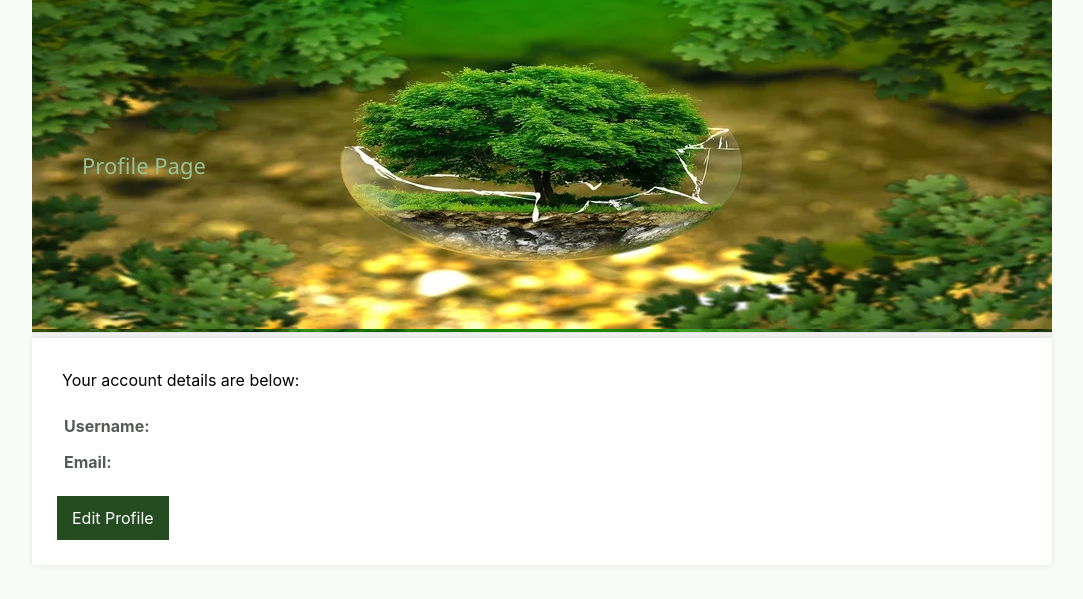
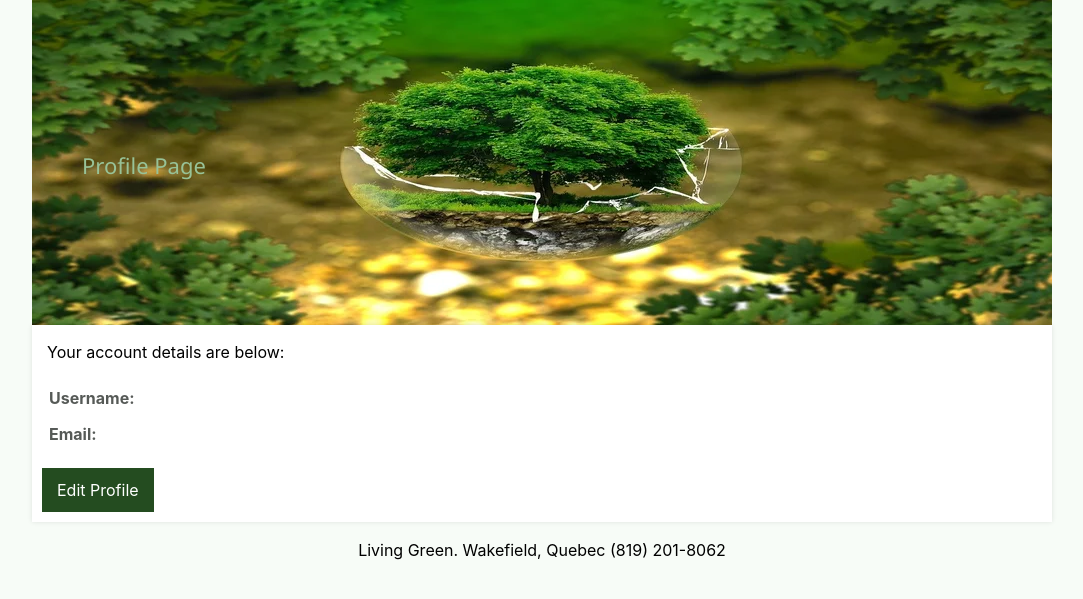
Before and after one commit to samiranooran/living-green, a Flask app: page /livinggreen/profile in a window 1280 px wide. Shown: the part 59-658 px from the top of the page, without its empty margins (98-1181 px from the left). Run offline with Flask 2, Linux system fonts and the light colour scheme; the visitor is signed in with stand-in values (Sample User, id 1); data that the repository does not hold is empty; some libraries are stand-ins or nearby versions.

Commit message:
added footer and edited css style

```diff
--- a/main.py
+++ b/main.py
@@ -25,7 +25,7 @@
 # Enter your database connection details below
 app.config['MYSQL_HOST'] = 'localhost'
 app.config['MYSQL_USER'] = 'root'
-app.config['MYSQL_PASSWORD'] = 'root@localhost'
+app.config['MYSQL_PASSWORD'] = '8288'
 app.config['MYSQL_DB'] = 'pythonlogin'
 
 # Enter your email server details below, the following details uses the gmail smtp server (requires gmail account)
--- a/static/style.css
+++ b/static/style.css
@@ -197,8 +197,8 @@
 
   .content > p, .content > div {
 	box-shadow: 0 0 5px 0 rgba(0, 0, 0, 0.1);
-	margin: 25px 0;
-	padding: 25px;
+	margin: 12px 0;
+	padding: 10px;
 	background-color: #fff;
   }
 
--- a/templates/layout.html
+++ b/templates/layout.html
@@ -33,5 +33,8 @@
 		<div class="content">
 			{% block content %}{% endblock %}
 		</div>
+		<footer style="text-align: center;">
+			<p>{{ gettext('Living Green. Wakefield, Quebec (819) 201-8062') }}</p>
+		</footer>
 	</body>
 </html>
```
